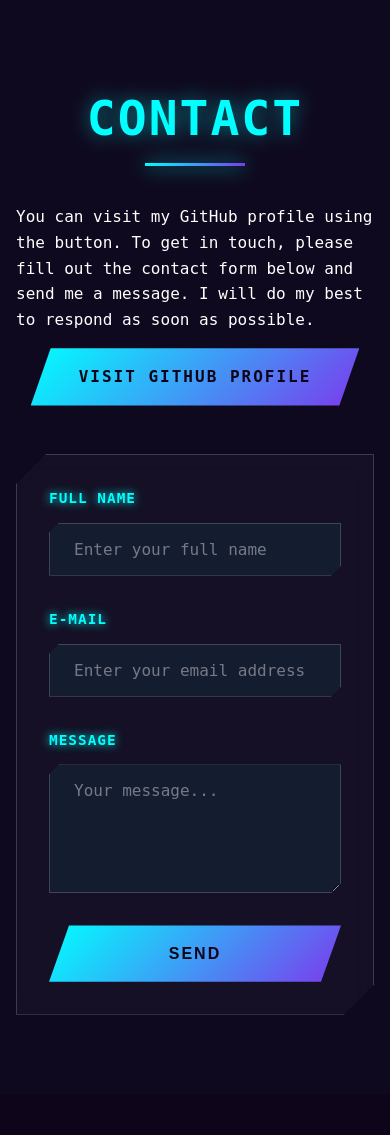
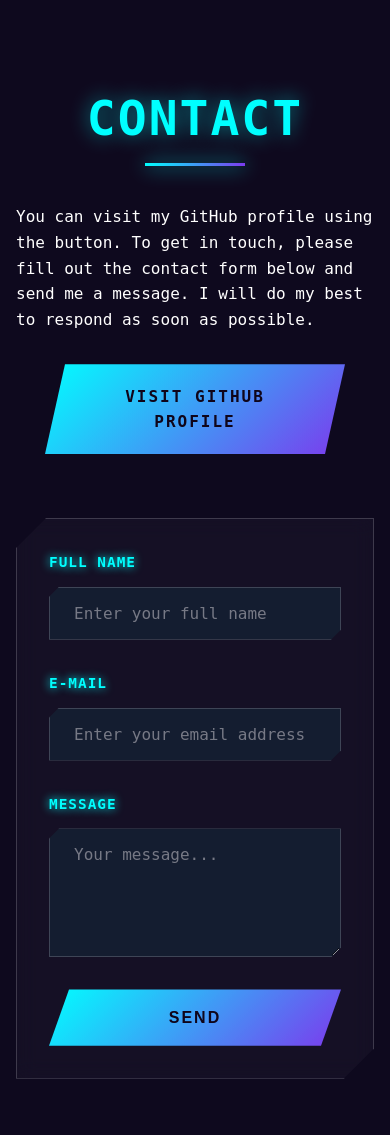
Before and after one commit to berkaykhrmn/django-portfolio-website, a Django app: page / in a window 390 px wide. Shown: the part 1487-2622 px from the top of the page. Run offline with Django 5.2, Linux system fonts and the light colour scheme; data that the repository does not hold is empty.

Commit message:
Update hero buttons and contact CTA styles

```diff
--- a/static/css/style.css
+++ b/static/css/style.css
@@ -1327,8 +1327,8 @@ nav {
     .nav-links { display: none; }
     .nav-bottom .cyber-button { display: none; }
     .hero-title { font-size: 2.5rem; }
-    .hero-buttons { flex-direction: column; align-items: center; gap: 1rem; }
-    .btn-primary, .btn-secondary { margin: 0; width: 100%; max-width: 300px; }
+    .contact-cta { display: flex; flex-direction: column; align-items: center; gap: 1.5rem; width: 100%; }
+    .btn-primary, .btn-secondary { margin: 0; width: 100%; max-width: 300px; display: inline-block; text-align: center; }
     .features-grid { grid-template-columns: 1fr; }
     .pricing-grid { grid-template-columns: 1fr; }
     .pricing-card.featured { transform: none; }
```
